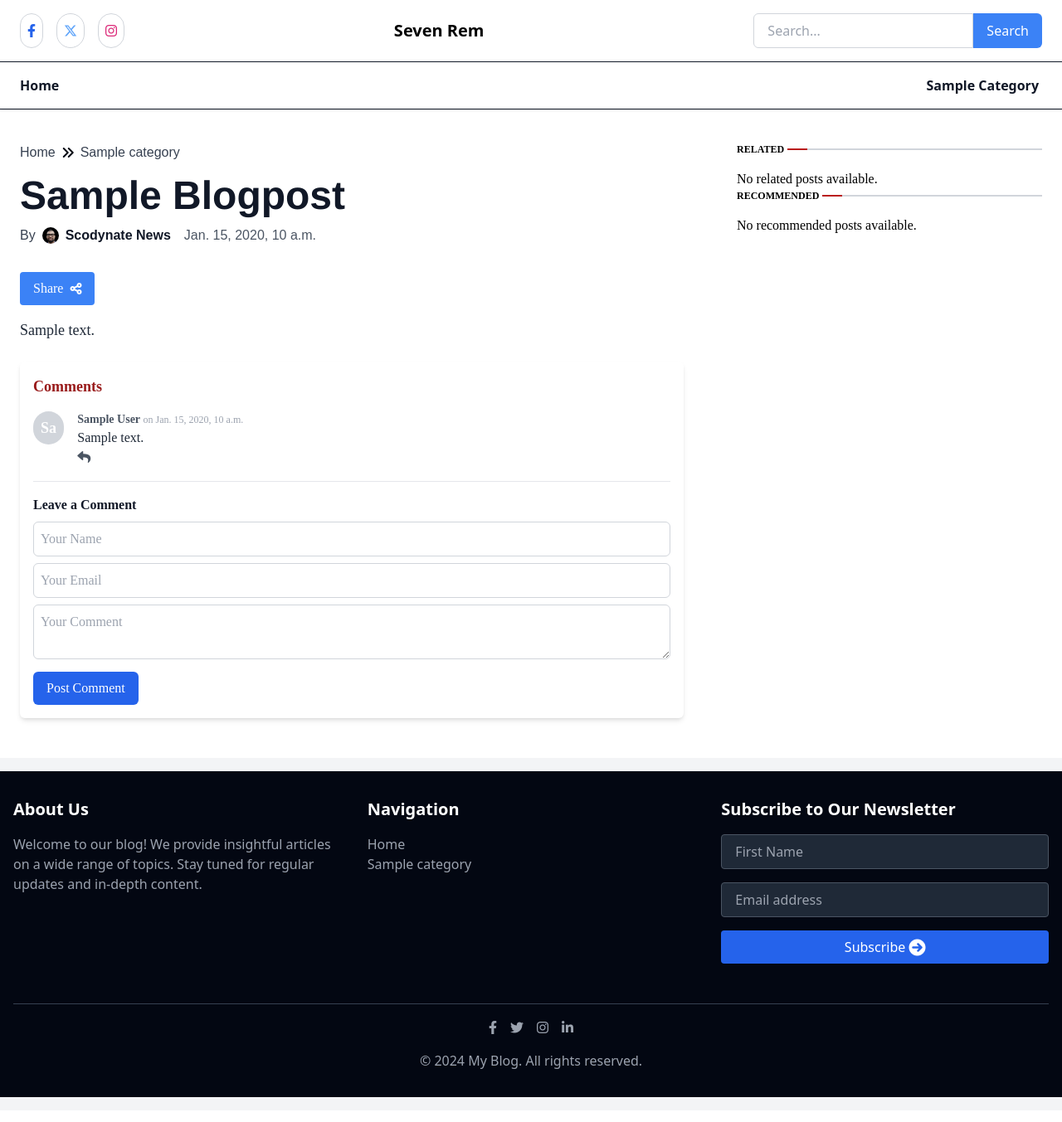
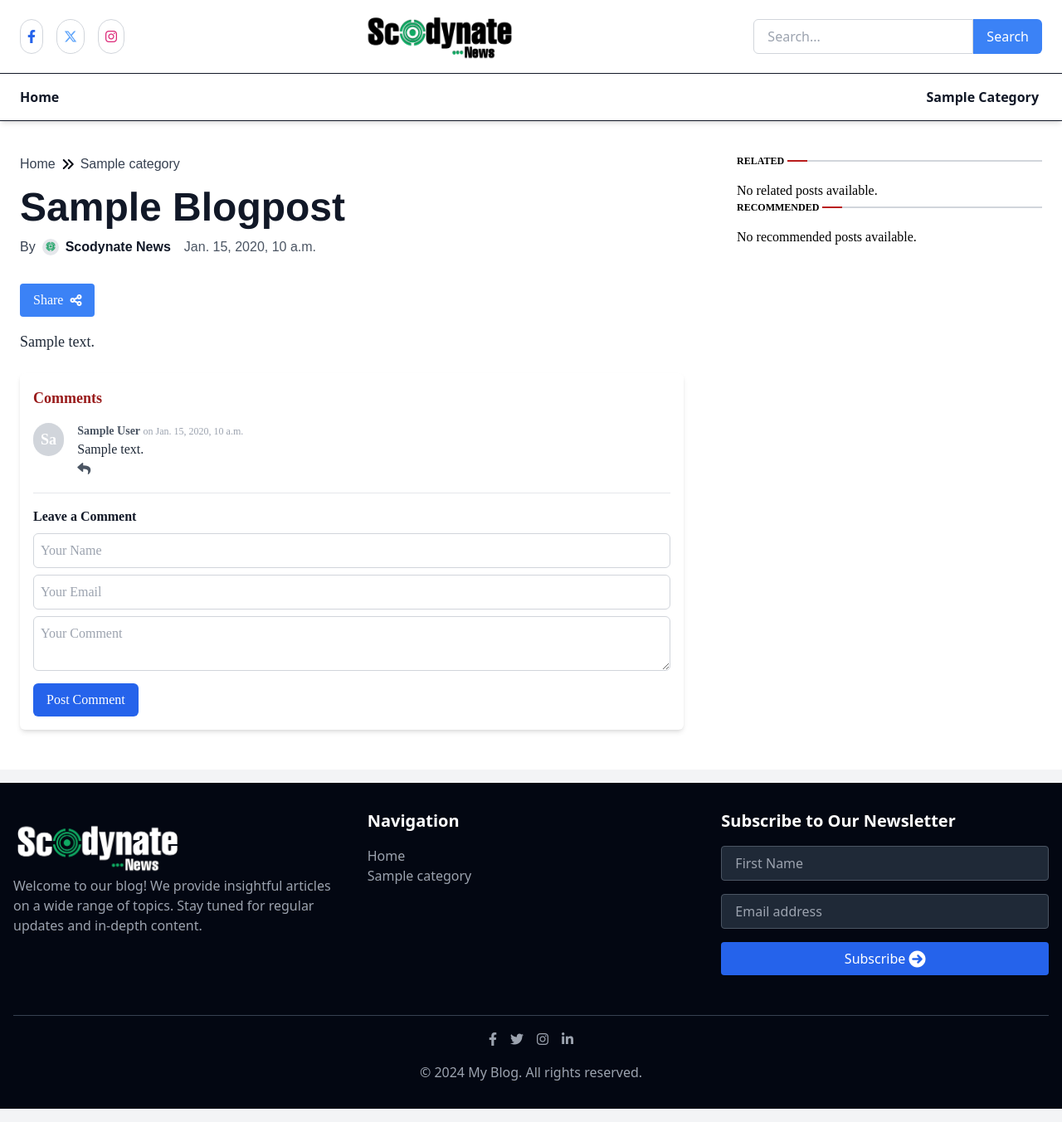
Before and after one commit to OluwamomiAkinbote/Babylon, a Django app: a page that uses blog/templates/footer.html in a window 1280 px wide. Shown: the whole page at 83% size. Before the commit the page ends 1323 px from the top, so only its background shows below. Run offline with Django 5.2, Linux system fonts and the light colour scheme; tables that the repository leaves empty hold one stand-in row (values such as "Sample post"); style sheets or scripts are compiled from the project's sources; parts of the project's set-up code (start-up, migrations or seed data) failed here and were passed over; some libraries are stand-ins or nearby versions.

Commit message:
logo added

```diff
--- a/blog/templates/base.html
+++ b/blog/templates/base.html
@@ -19,7 +19,7 @@
 
 
 
-    <main class="container mx-auto py-8">
+    <main class="container mx-auto sm:py-8 py-2">
         <div class="mt-32">
             {% block hero_posts %}
                 <!-- Default latest news content -->
--- a/blog/templates/blog_detail.html
+++ b/blog/templates/blog_detail.html
@@ -62,7 +62,7 @@
                         <div class="flex items-center justify-center space-x-2 sm:mb-0 mb-2">
                             <p class="capitalize text-sm sm:text-base">by</p>
                             <div class="w-5 h-5  rounded-full overflow-hidden bg-gray-200">
-                                <img src="{% static 'images/headshot 2.png' %}" alt="Author's Headshot" class="w-full h-full object-cover">
+                                <img src="{% static 'images/logo2.png' %}" alt="Author's Headshot" class="w-full h-full object-cover">
                             </div>
                             <p class="font-semibold text-gray-900 text-sm sm:text-base">Scodynate News</p>
                         </div>
@@ -77,7 +77,7 @@
                     {% if post.image %}
                         <img src="{{ post.image.url }}" alt="{{ post.image.alt_text }}" class="w-full h-auto">
                     {% else %}
-                        <p>No Image Available</p>
+                        <img src="{% static 'images/Breakingnews.png' %}" alt="{{ post.image.alt_text }}" class="w-full h-auto">
                     {% endif %}
                 </div>
                 <!-- Share links -->
--- a/blog/templates/footer.html
+++ b/blog/templates/footer.html
@@ -1,10 +1,13 @@
-<!-- Footer Template -->
+{% load static %}
 <footer class="bg-gray-950 text-white py-8">
     <div class="container mx-auto px-4">
         <div class="grid grid-cols-1 md:grid-cols-3 gap-8">
             <!-- About Section -->
             <div>
-                <h3 class="text-xl font-semibold mb-4">About Us</h3>
+                <div class="logo">
+                    <img src="{% static 'images/logofooter.png' %}" alt="Logo" class="h-12 w-auto md:h-16 lg:h-20 object-contain">
+                </div>
+
                 <p class="text-gray-400">Welcome to our blog! We provide insightful articles on a wide range of topics. Stay tuned for regular updates and in-depth content.</p>
             </div>
             <!-- Navigation Section -->
--- a/blog/templates/header.html
+++ b/blog/templates/header.html
@@ -1,9 +1,11 @@
+{% load static %}
+
 <head>
     <link rel="stylesheet" href="https://cdnjs.cloudflare.com/ajax/libs/font-awesome/6.5.2/css/all.min.css">
 </head>
 
 <body class="m-0 p-0">
-    <div class="bg-white shadow relative z-20 backdrop-blur-md bg-opacity-75">
+    <div class="bg-white shadow-md relative z-20 backdrop-blur-md bg-opacity-75">
         <!-- First Container: Social Links, Logo, and Search Bar -->
         <div class="py-4 flex justify-between items-center px-6 hidden sm:flex">
             <!-- Social Links -->
@@ -20,8 +22,9 @@
             </div>
             <!-- Logo -->
             <div class="logo">
-                <h1 class="text-xl font-bold">Seven Rem</h1>
+                <img src="{% static 'images/logoheader.png' %}" alt="Logo" class="h-12 w-auto md:h-14  object-contain">
             </div>
+
             <!-- Search Bar -->
             <div class="search flex">
                 <input id="search-input" type="text" placeholder="Search..." class="border border-gray-300 rounded-l-md py-2 px-4 focus:outline-none focus:ring-2 focus:ring-blue-500">
@@ -51,7 +54,9 @@
                 <i class="fas fa-bars"></i>
             </button>
             <div class="logo">
-                <h1 class="text-xl font-bold">Seven Rem</h1>
+                <div class="logo">
+                    <img src="{% static 'images/logoheader.png' %}" alt="Logo" class="h-12 w-auto md:h-14  object-contain">
+                </div>
             </div>
             <button id="search-toggle" class="text-2xl">
                 <i class="fas fa-search"></i>
```
Also changed, not shown: blog/templates/hero.html (+19 -5 lines), blog/templates/latest_news.html (+22 -25 lines), media/filer_public/cf/a1/cfa19e06-5187-44c4-8404-90217d185c29/images-12.jpeg (added), media/filer_public_thumbnails/filer_public/cf/a1/cfa19e06-5187-44c4-8404-90217d185c29/images-12.jpeg__180x180_q85_crop_subsampling-2_upscale.jpg (added), media/filer_public_thumbnails/filer_public/cf/a1/cfa19e06-5187-44c4-8404-90217d185c29/images-12.jpeg__40x40_q85_crop_subsampling-2.jpg (added), media/filer_public_thumbnails/filer_public/cf/a1/cfa19e06-5187-44c4-8404-90217d185c29/images-12.jpeg__80x80_q85_crop_subsampling-2.jpg (added), static/images/Breakingnews.png (added), static/images/logo.png (added), static/images/logo2.png (added), static/images/logofooter.png (added), static/images/logoheader.png (added), 5 other files.
